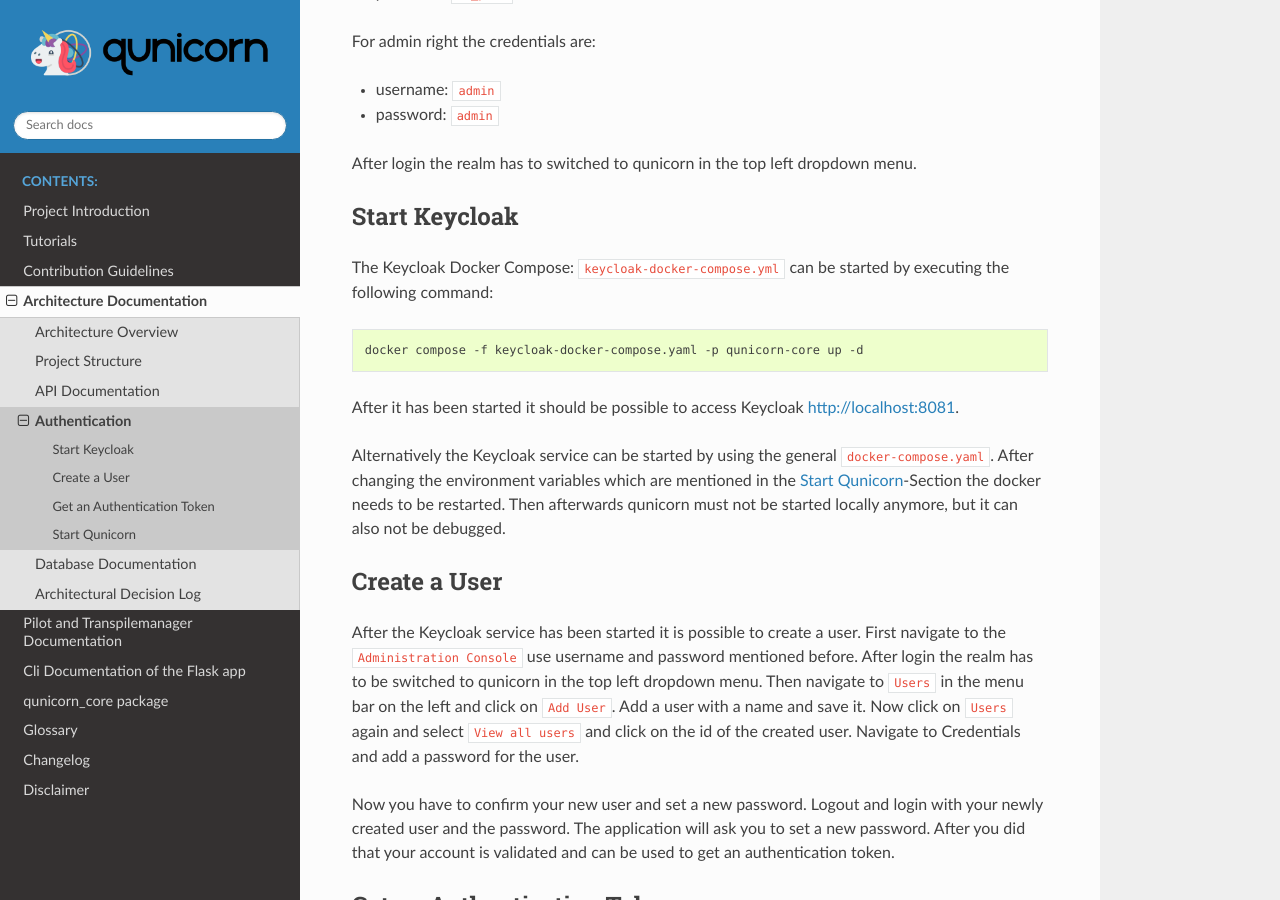
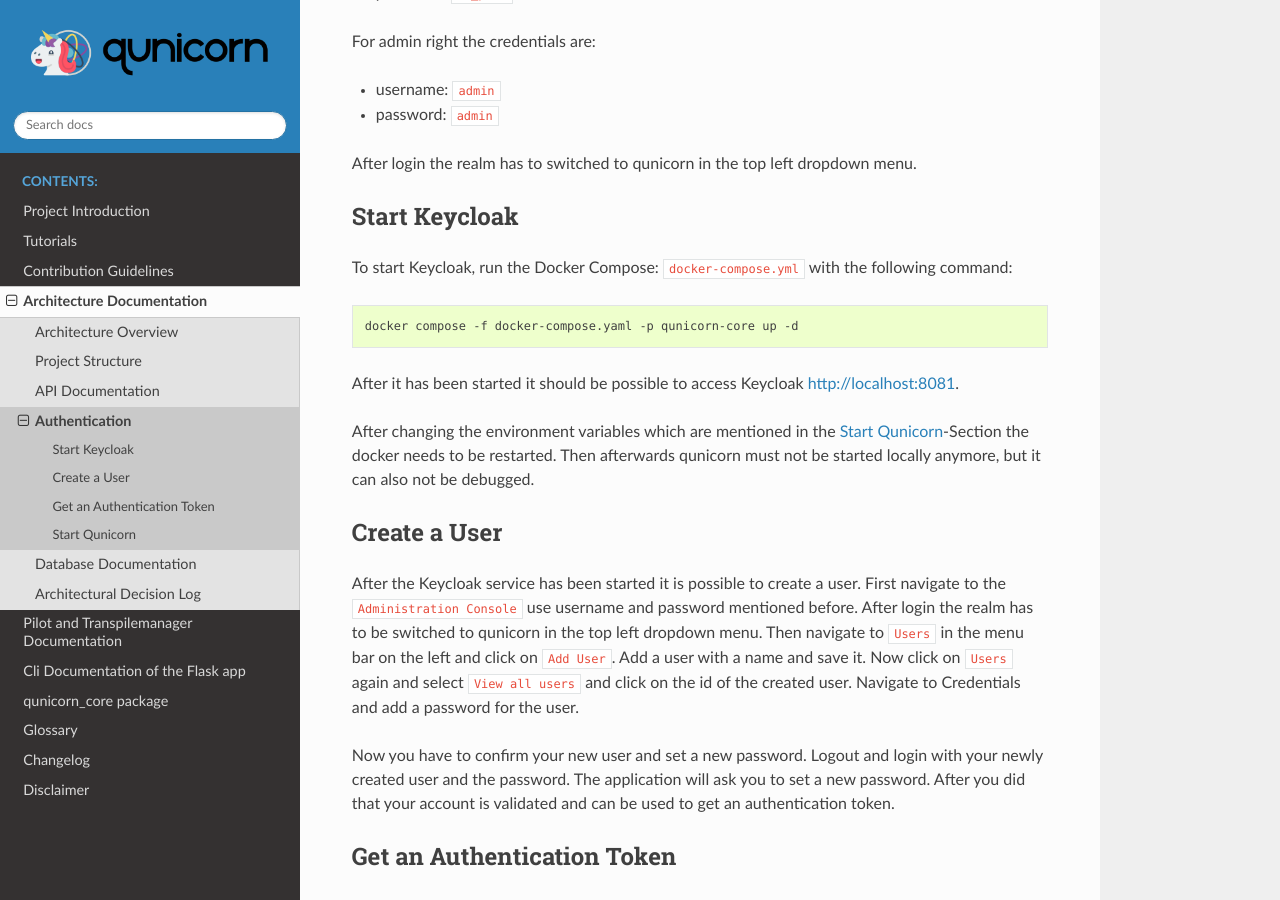
Before and after one commit to qunicorn/qunicorn-core, a Sphinx documentation site: the page built from docs/architecture_documentation/authentication.rst, in a window 1280 px wide and 900 px high, scrolled down 325 px. Built offline with Sphinx 7.4.7 and the Read the Docs theme 2.0.0, drawn with Linux system fonts in a browser that asks for light colours; pages that are not in the unit, such as notebooks, are missing from menus.

Commit message:
Change doc to not reference deleted keycloak-compose

```diff
--- a/docs/architecture_documentation/authentication.rst
+++ b/docs/architecture_documentation/authentication.rst
@@ -19,15 +19,14 @@ After login the realm has to switched to qunicorn in the top left dropdown menu.
 
 Start Keycloak
 --------------
-The Keycloak Docker Compose: :file:`keycloak-docker-compose.yml` can be started by executing the following command:
+To start Keycloak, run the Docker Compose: :file:`docker-compose.yml` with the following command:
 
 .. code-block:: bash
 
-    docker compose -f keycloak-docker-compose.yaml -p qunicorn-core up -d
+    docker compose -f docker-compose.yaml -p qunicorn-core up -d
 
 After it has been started it should be possible to access Keycloak http://localhost:8081.
 
-Alternatively the Keycloak service can be started by using the general :file:`docker-compose.yaml`.
 After changing the environment variables which are mentioned in the `Start Qunicorn`_-Section the docker needs to be restarted.
 Then afterwards qunicorn must not be started locally anymore, but it can also not be debugged.
 
```
